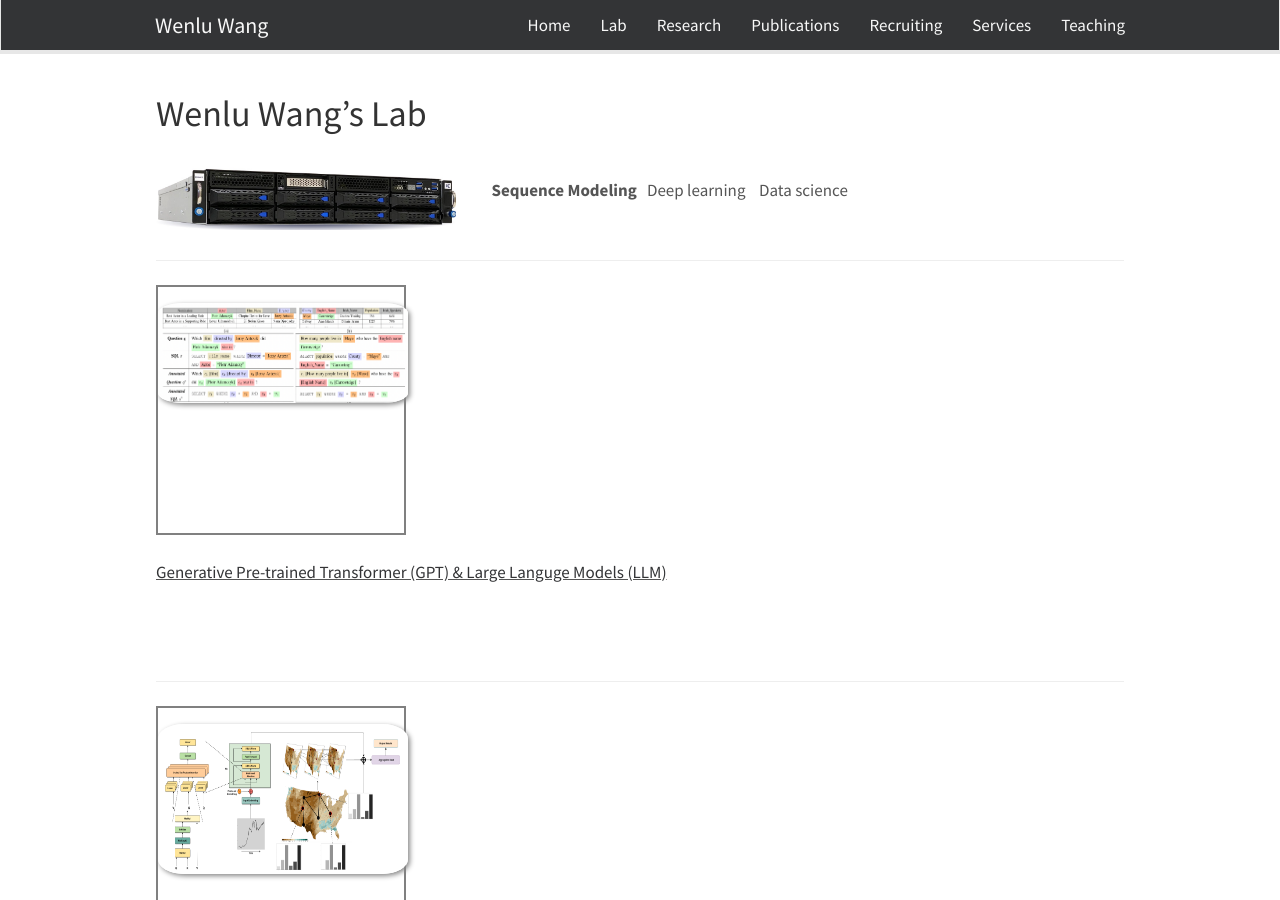
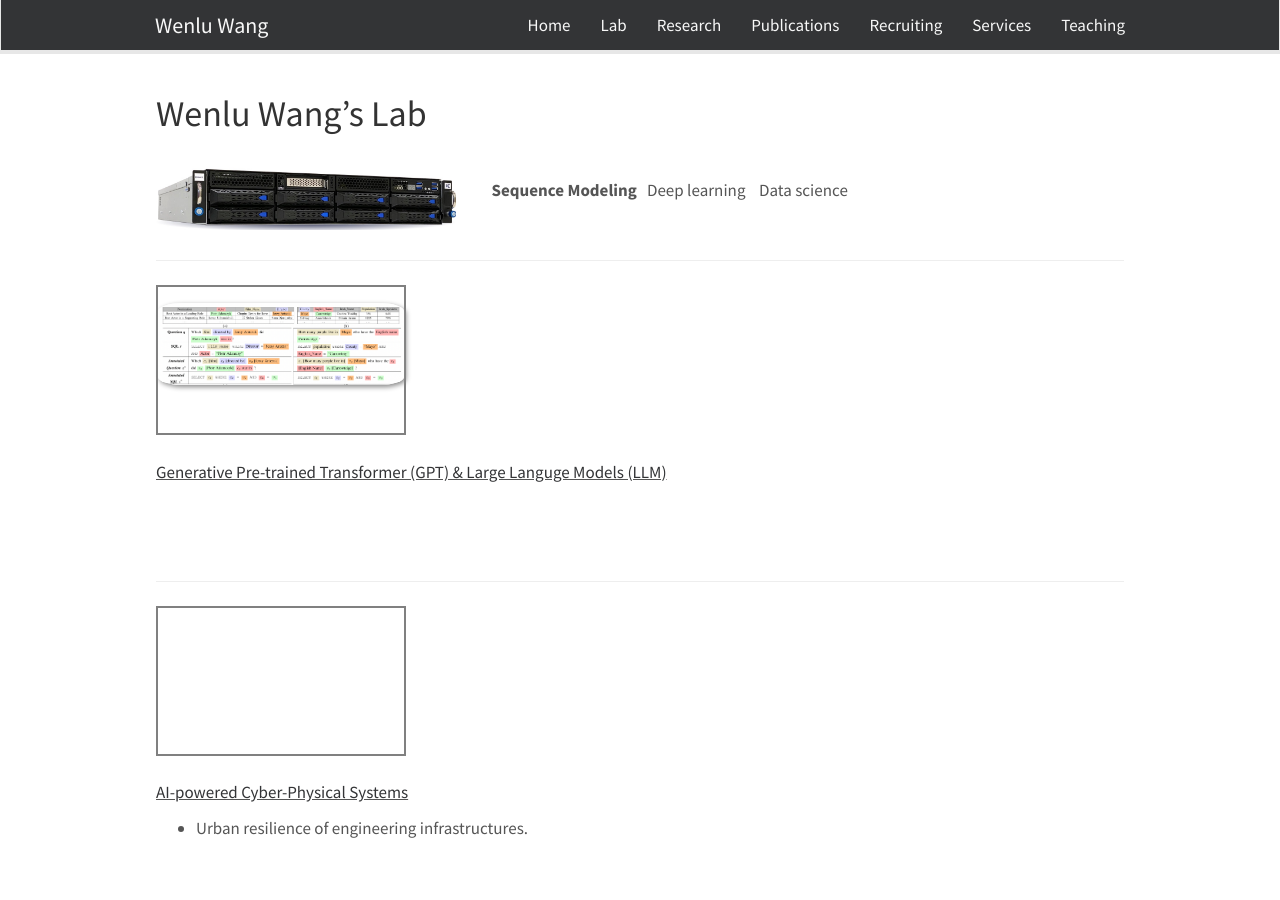
Before and after one commit to WENLU-W/WENLU-W.github.io, a Jekyll site: the page built from docs/_pages/team.md, in a window 1280 px wide and 900 px high. Built offline with Jekyll 4.4.1, drawn with Linux system fonts in a browser that asks for light colours; nearby versions of some CDN libraries.

Commit message:
Update team.md

```diff
--- a/docs/_pages/team.md
+++ b/docs/_pages/team.md
@@ -14,8 +14,8 @@ permalink: /ailab/
 </a>&nbsp;&nbsp; <b>Sequence Modeling</b> &nbsp;&nbsp;Deep learning &nbsp;&nbsp; Data science
 
 ------------------------------------------
-<div style="height: 250px; width: 250px; border: 2px solid  gray;">
-<img align="left" width="250" height="100" src="{{ site.url }}{{ site.baseurl }}/images/nlidb.png" >
+<div style="height: 150px; width: 250px; border: 2px solid  gray;">
+<img align="left" style="max-height:100%; max-width:100%;" src="{{ site.url }}{{ site.baseurl }}/images/nlidb.png" >
 </div>
 &nbsp;<br>
 <ins>[Generative Pre-trained Transformer (GPT) & Large Languge Models (LLM)](https://wenlu-w.github.io/project/2022/01/01/llm.html)</ins>
@@ -25,8 +25,8 @@ permalink: /ailab/
 <br>
 
 ------------------------------------------
-<div style="height: 250px; width: 250px; border: 2px solid  gray;">
-<img align="left" width="250" height="150" src="{{ site.url }}{{ site.baseurl }}/images/weather2.png" >
+<div style="height: 150px; width: 250px; border: 2px solid  gray;">
+<img align="left" style="max-height:100%; max-width:100%;" hsrc="{{ site.url }}{{ site.baseurl }}/images/weather2.png" >
 </div>
 &nbsp;<br>
 <ins>[AI-powered Cyber-Physical Systems](https://wenlu-w.github.io/project/2021/09/01/social.html)</ins>
@@ -37,8 +37,8 @@ permalink: /ailab/
 <br>
 
 ------------------------------------------
-<div style="height: 250px; width: 250px; border: 2px solid  gray;">
-<img align="left" width="250" height="120" src="{{ site.url }}{{ site.baseurl }}/images/advremoval.png" >
+<div style="height: 150px; width: 250px; border: 2px solid  gray;">
+<img align="left" style="max-height:100%; max-width:100%;" src="{{ site.url }}{{ site.baseurl }}/images/advremoval.png" >
 </div>
 &nbsp;<br>
 <ins>[Sequence Modeling](https://wenlu-w.github.io/project/2021/09/01/sequential.html)<ins>
```
